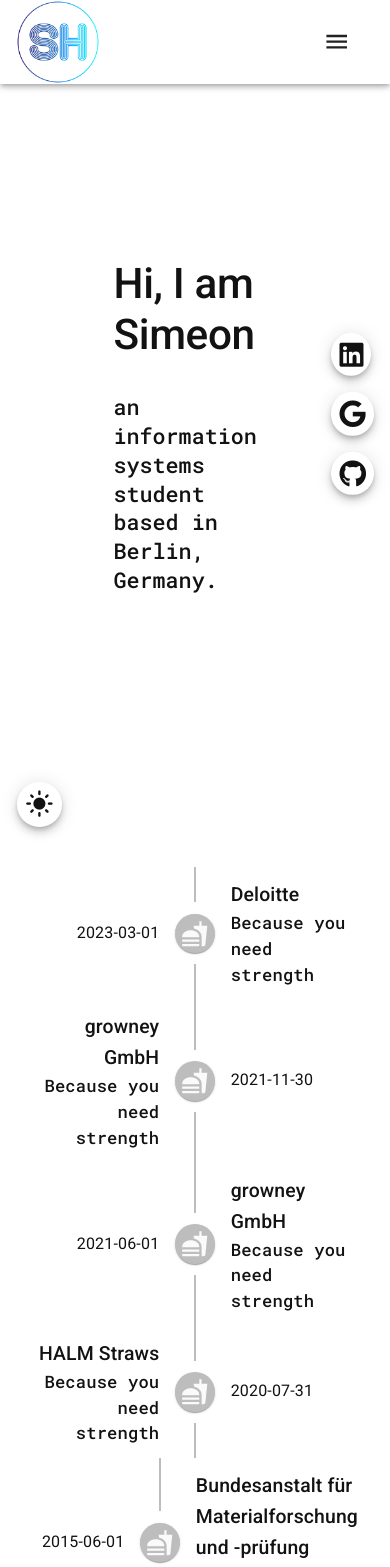
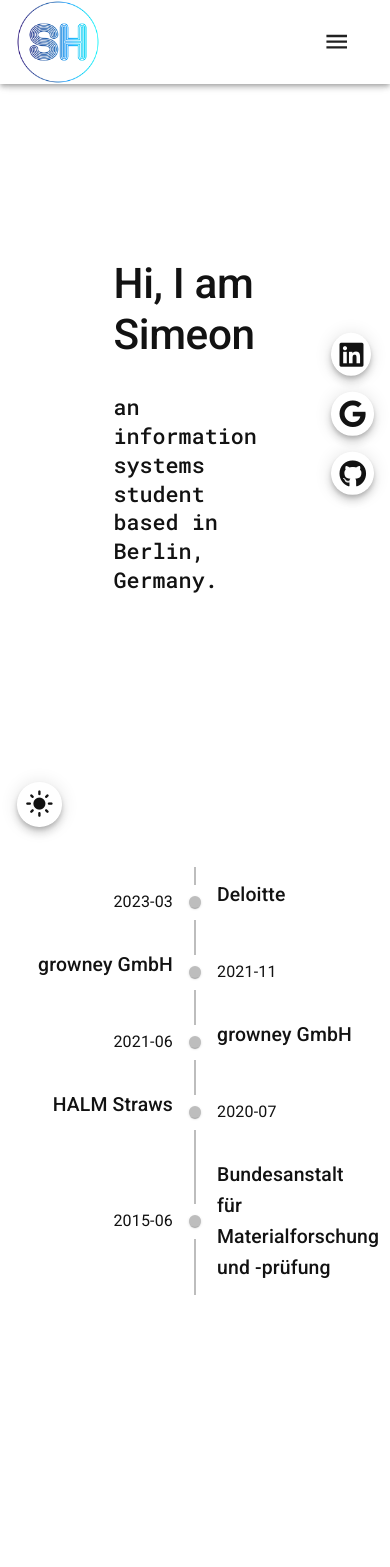
Before and after one commit to heupelS/personal-website-template, a React (Create React App) app: page / in a window 390 px wide. Shown: the top 1567 px of the page. After the commit the page ends 1319 px from the top, so only its background shows below. Built offline with nearby package versions, Linux system fonts and the light colour scheme.

Commit message:
fixed alignment for phonesize

```diff
--- a/src/components/timeline.js
+++ b/src/components/timeline.js
@@ -21,20 +21,17 @@
           variant="body2"
           color="text.secondary"
         >
-          {workitem.startDate}
+          {workitem.startDate.slice(0, 7)}
         </TimelineOppositeContent>
         <TimelineSeparator>
           <TimelineConnector />
-          <TimelineDot>
-            <FastfoodIcon />
-          </TimelineDot>
+          <TimelineDot></TimelineDot>
           <TimelineConnector />
         </TimelineSeparator>
-        <TimelineContent sx={{ py: "12px", px: 2 }}>
+        <TimelineContent sx={{ py: "12px", width: "10vh" }}>
           <Typography variant="h6" component="span">
             {workitem.company}
           </Typography>
-          <Typography>Because you need strength</Typography>
         </TimelineContent>
       </TimelineItem>
     );
```
